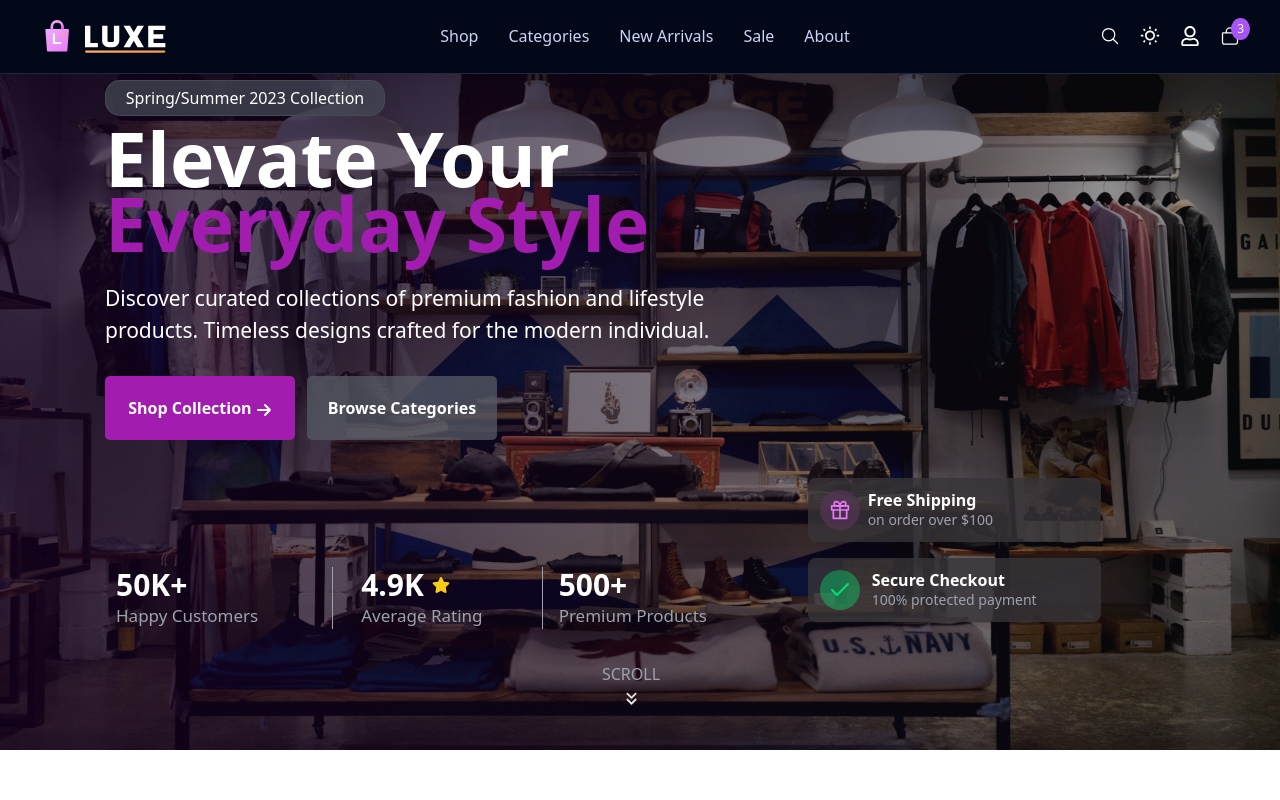
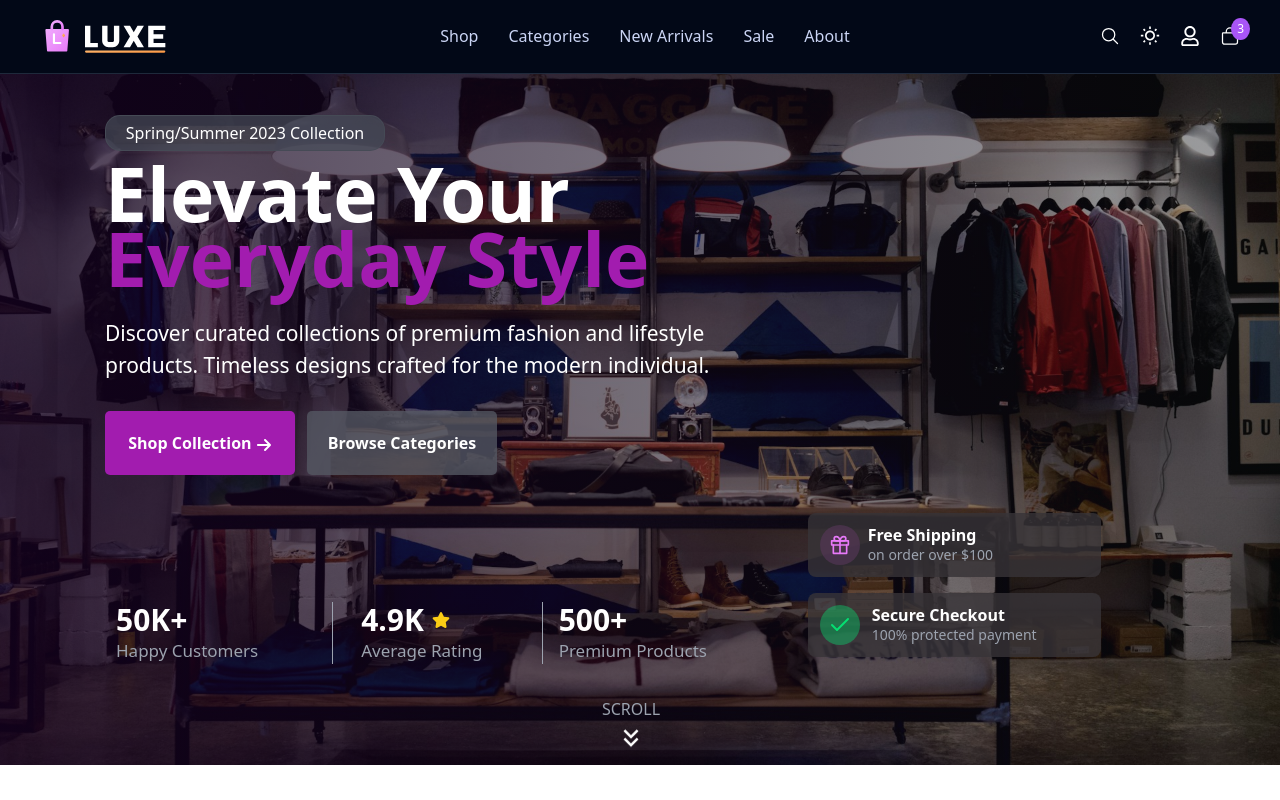
Before and after one commit to hasnainasif0761/SMIT-React-Class-section, a React (Create React App) app: page / in a window 1280 px wide. Built offline with nearby package versions, Linux system fonts and the light colour scheme.

Commit message:
22-Updation

```diff
--- a/src/assets/css/Home.css
+++ b/src/assets/css/Home.css
@@ -1,7 +1,7 @@
 .homeCont
 {
     width: 100%;
-    height: 700px;
+    height: 710px;
     background-image: linear-gradient(to left, #0f131467,#160222c2), url('../image/banner.jpg');
     background-repeat: no-repeat;
     background-size: cover;
@@ -10,7 +10,8 @@
     justify-content: start;
     align-items: center;
     padding-left: 100px;
-    margin-top: 50px;
+    margin-top: 55px;
+    padding-top: 50px;
 }
 .hero-bage p
 {
@@ -55,7 +56,7 @@
 }
 .animted
 {
-    font-size: 21px;
+    font-size: 30px;
     animation: bounce 2s infinite;
 }
 @keyframes bounce {
@@ -76,6 +77,7 @@
         height: 650px;
         padding-left: 20px;
         margin-top: 50px;
+        padding-top: 0px;
     }
     .heroContent .para
     {
--- a/src/assets/css/Navbar.css
+++ b/src/assets/css/Navbar.css
@@ -6,6 +6,7 @@
   color: white;
   padding: 15px 40px;
   border-bottom: 1px solid #1e293b;
+  user-select: none;
 }
 
 /* LEFT */
@@ -79,6 +80,7 @@
   display: none;
   font-size: 24px;
   cursor: pointer;
+  user-select: none;
 }
 .CenterLogo
 {
@@ -94,10 +96,20 @@
 
   .menu-icon {
     display: block;
+    z-index: 100;
   }
 
   .nav-links {
-    display: none;
+    position: absolute;
+    top:0;
+    display: flex;
+    flex-direction: column;
+    justify-content: center;
+    align-items: center;
+    width: 100%;
+    height: 100vh;
+    background: #020817;
+    transition: all 0.5s ease-in-out;
   }
 
   .logo span {
--- a/src/pages/Navbar.jsx
+++ b/src/pages/Navbar.jsx
@@ -3,15 +3,19 @@ import React, { useEffect,useState } from 'react';
 import { Link } from 'react-router-dom'
 import logo from '../assets/image/logo-light.svg'
 
+// Importing Icons from React Icon Library
 import { MdOutlineWbSunny } from "react-icons/md";
 import { IoSearchOutline } from "react-icons/io5";
 import { FaRegUser } from "react-icons/fa";
 import { IoBagOutline } from "react-icons/io5";
 import { HiOutlineMenu } from "react-icons/hi";
+import { RxCross2 } from "react-icons/rx";
+
 
 import '../assets/css/Navbar.css'
 
 const Navbar = () => {
+  const [openHam, setOpenHam] = useState(true)
   const [isVisible, setIsVisible] = useState(true);
   const [lastScrollY, setLastScrollY] = useState(0);
   const [isAtTop, setIsAtTop] = useState(true);
@@ -37,28 +41,33 @@ const Navbar = () => {
       window.removeEventListener('scroll',controlNavbar);
     }
   },[lastScrollY])
+
+  const toggleHam = () =>{
+    setOpenHam(!openHam)
+  }
+
   return (
     <>
     <nav className={`navbar fixed w-full top-0 left-0 z-50 ${isVisible ? 'translate-y-0':'translate-y-[-100%]'} transition-transform duration-300 ease-in-out`}>
 
       {/* LEFT (Mobile Menu + Logo) */}
       <div className="nav-left">
-        <HiOutlineMenu className="menu-icon" />
-
+        {/* <HiOutlineMenu className="menu-icon" /> */}
+        {openHam ? <HiOutlineMenu className='menu-icon' onClick={toggleHam} /> : <RxCross2 className='menu-icon' onClick={toggleHam} />}
         <div className="logo">
           <img src={logo} alt="logo" />
         </div>
       </div>
 
       {/* CENTER MENU */}
-      <ul className="nav-links">
+      <ul className={`nav-links ${openHam ? 'left-[-100%]': 'left-[-0%]'}`}>
         <li><Link to="/shop">Shop</Link></li>
         <li><Link to="/category">Categories</Link></li>
         <li><Link to="/arrivals">New Arrivals</Link></li>
         <li><Link to="/sale">Sale</Link></li>
         <li><Link to="/about">About</Link></li>
       </ul>
-          <img src={logo} alt="logo" className='CenterLogo' />
+          <img src={logo} alt="logo" className='CenterLogo md:hidden' />
       {/* RIGHT ICONS */}
       <div className="nav-icons">
         <IoSearchOutline />
```
